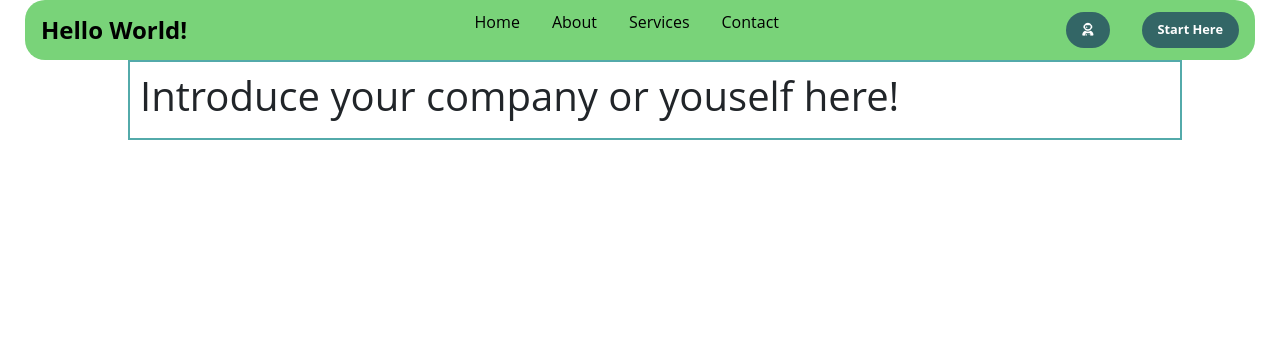
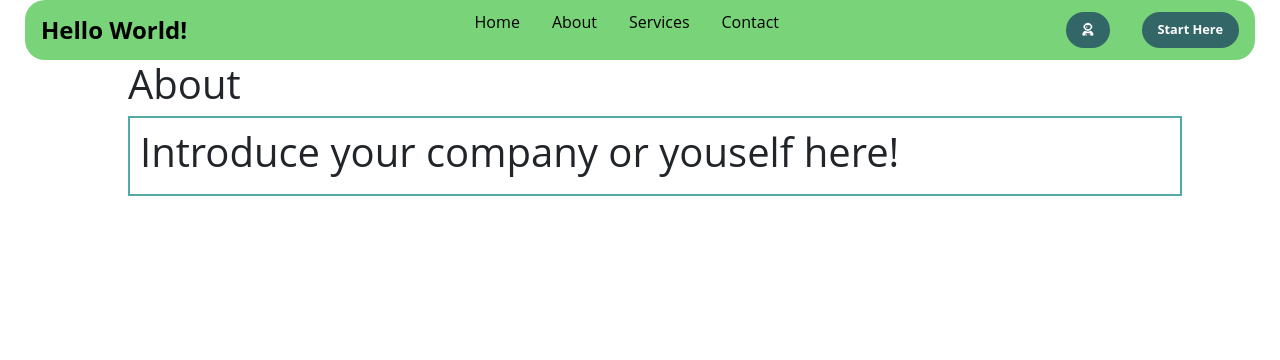
Before and after one commit to asec22/django-base-website, a Django app: page /about/ in a window 1280 px wide. Shown: the top 360 px of the page. Run offline with Django 5.2, Linux system fonts and the light colour scheme; some libraries are stand-ins or nearby versions.

Commit message:
modified:   djangobaseproject/basewebapp/templates/main/about.html modified:   djangobaseproject/basewebapp/templates/main/services.html

```diff
--- a/djangobaseproject/basewebapp/templates/main/about.html
+++ b/djangobaseproject/basewebapp/templates/main/about.html
@@ -1,6 +1,7 @@
 {% extends 'main/base.html' %}
 
 {% block content %}
+<h1>About</h1>
 
 <section id="intro"><h1> Introduce your company or youself here!</h1></section>
 <!-- Introduce your company or yourself here -->
--- a/djangobaseproject/basewebapp/templates/main/services.html
+++ b/djangobaseproject/basewebapp/templates/main/services.html
@@ -1,6 +1,7 @@
 {% extends 'main/base.html' %}
 
 {% block content %}
+<h1>Services</h1>
 
 <section id="services"><h1>Summarize your services here.</h1></section>
 <!-- Summarize your services here -->
```
